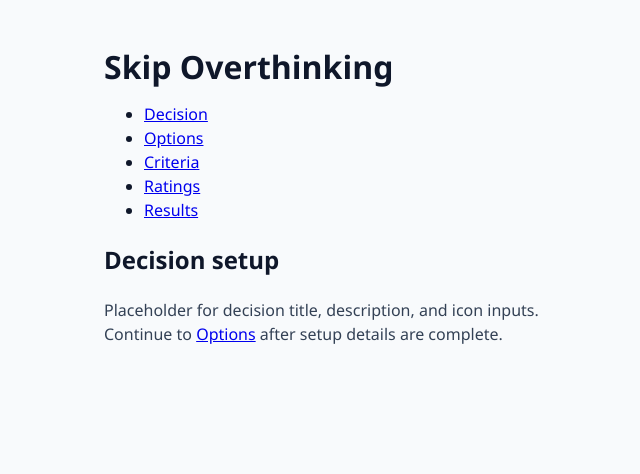
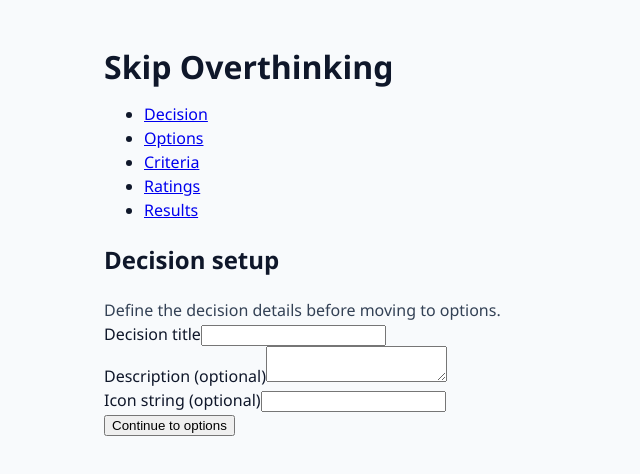
Before and after one commit to 1Pio/skip-overthinking, a React (Vite) app: page /#/setup/decision in a window 1280 px wide. Shown: the top 474 px of the page, without its empty margins (192-832 px from the left). Built offline with nearby package versions, Linux system fonts and the light colour scheme.

Commit message:
feat(01-03): wire decision step gating to shared validation
- gate route access with decision schema safeParse completion checks
- mount decision setup form route that navigates to options on valid submit

```diff
--- a/src/features/decision/state/decisionPrereq.ts
+++ b/src/features/decision/state/decisionPrereq.ts
@@ -1,7 +1,10 @@
 import type { DecisionDraft } from "./draft.types";
+import { decisionSetupSchema } from "../setup/decision.schema";
+
+const decisionTitleSchema = decisionSetupSchema.pick({ title: true });
 
 export const hasDecisionTitle = (draft: DecisionDraft): boolean =>
-  draft.decision.title.trim().length > 0;
+  decisionTitleSchema.safeParse({ title: draft.decision.title }).success;
 
 export const isDecisionStepComplete = (draft: DecisionDraft): boolean =>
-  hasDecisionTitle(draft);
+  decisionSetupSchema.safeParse(draft.decision).success;
--- a/src/routes/setup/DecisionSetupRoute.tsx
+++ b/src/routes/setup/DecisionSetupRoute.tsx
@@ -1,13 +1,15 @@
-import { Link } from 'react-router';
+import { useNavigate } from "react-router";
+
+import { DecisionSetupForm } from "../../features/decision/setup/DecisionSetupForm";
 
 export const DecisionSetupRoute = () => {
+  const navigate = useNavigate();
+
   return (
     <section aria-labelledby="decision-setup-heading">
       <h2 id="decision-setup-heading">Decision setup</h2>
-      <p>Placeholder for decision title, description, and icon inputs.</p>
-      <p>
-        Continue to <Link to="/setup/options">Options</Link> after setup details are complete.
-      </p>
+      <p>Define the decision details before moving to options.</p>
+      <DecisionSetupForm onValidSubmit={() => navigate("/setup/options")} />
     </section>
   );
 };
```
